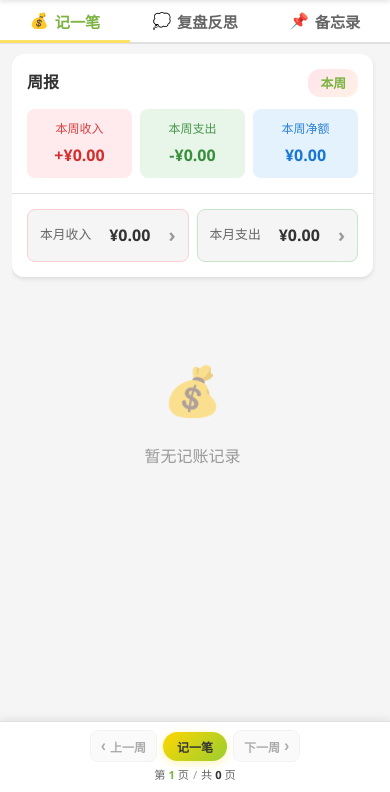
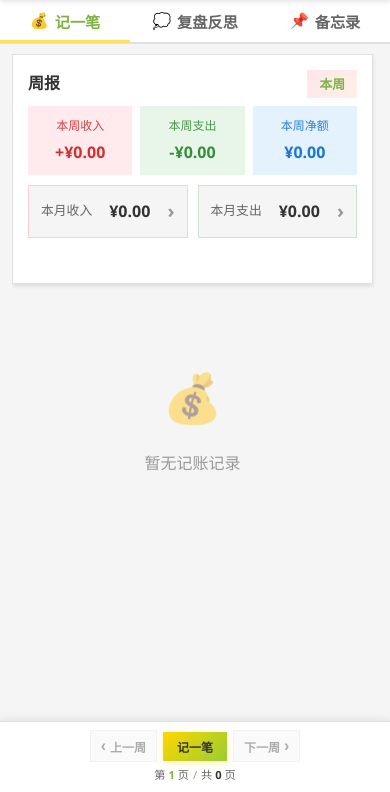
Before and after one commit to Meraki-yi/Memo-System, a FastAPI app: page /app in a window 390 px wide. Shown: the part 52-844 px from the top of the page. Run offline with FastAPI, Linux system fonts and the light colour scheme; the visitor is signed in with stand-in values (Sample User, id 1); data that the repository does not hold is empty; parts of the project's set-up code (start-up, migrations or seed data) failed here and were passed over.

Commit message:
movev1.4

```diff
--- a/frontend/static/css/style.css
+++ b/frontend/static/css/style.css
@@ -456,17 +456,16 @@ body {
     flex-direction: column;
 }
 
-/* 统计区域固定在顶部 */
+/* 统计区域 - 白色直角框风格 */
 #accounting-tab .stats-area {
-    position: sticky;
-    top: 0;
-    z-index: 10;
     background: var(--bg-white);
     margin: 0 0 15px 0;
-    border-radius: var(--radius-md);
+    border-radius: 0;
     box-shadow: var(--shadow-sm);
+    border: 1px solid var(--border-color);
     overflow: visible;
     flex-shrink: 0;
+    position: relative;
 }
 
 /* 移除底部margin，使用padding代替避免滚动时的跳动 */
@@ -514,20 +513,34 @@ body {
     box-shadow: var(--shadow-sm);
     margin-bottom: 15px;
     overflow: hidden;
+    /* 统计区域使用flex布局，使header固定，内容可滚动 */
+    display: flex;
+    flex-direction: column;
+    /* 移除固定高度，使用自适应高度 */
 }
 
 /* 周报模块 */
 .week-report-section {
-    padding: 15px;
-    border-bottom: 1px solid var(--border-color);
-}
-
+    /* 使用flex布局，固定header，滚动内容 */
+    display: flex;
+    flex-direction: column;
+    overflow: hidden;
+}
+
+/* 周报header固定在页面顶部（相对于tab-content-scrollable） */
 .section-header {
     display: flex;
     justify-content: space-between;
     align-items: center;
-    margin-bottom: 12px;
+    padding: 15px 15px 8px 15px;
     gap: 8px;
+    flex-shrink: 0;
+    background: var(--bg-white);
+    /* 固定在容器顶部 */
+    position: sticky;
+    top: 0;
+    z-index: 15;
+    border-radius: 0;
 }
 
 .section-title {
@@ -548,24 +561,37 @@ body {
 .week-badge {
     background: linear-gradient(135deg, #FFE5EC, #FFF0E6);
     padding: 4px 12px;
-    border-radius: 12px;
+    border-radius: 0;
     font-size: 0.8rem;
     font-weight: 600;
     color: var(--primary-dark);
     flex-shrink: 0;
 }
 
+/* 周报内容区域 - 随页面滚动，内容自动向上推移 */
+.week-report-scrollable {
+    /* 不再设置flex: 1和overflow-y，让内容随页面自然滚动 */
+    padding: 0 15px 15px 15px;
+    /* 确保最小高度 */
+    min-height: 0;
+}
+
 .week-report-cards {
     display: grid;
     grid-template-columns: repeat(3, 1fr);
     gap: 10px;
+    margin-bottom: 10px;
+    /* 确保卡片不会被压缩 */
+    flex-shrink: 0;
 }
 
 .week-card {
     padding: 12px 8px;
-    border-radius: var(--radius-sm);
+    border-radius: 0;
     text-align: center;
-    transition: var(--transition);
+    transition: none;
+    border: none;
+    background: #FFEBEE;
 }
 
 .week-card.income {
@@ -596,47 +622,56 @@ body {
 
 /* 月入口模块 */
 .month-entrance-section {
-    padding: 15px;
-}
-
-.month-entrance-cards {
+    padding: 0;
+    border-bottom: none;
+    flex-shrink: 0;
+}
+
+.month-entrance-section .month-entrance-cards {
     display: grid;
     grid-template-columns: repeat(2, 1fr);
     gap: 10px;
+    padding: 0 0 15px 0;
+    flex-shrink: 0;
 }
 
 .month-entrance-card {
     background: var(--bg-light);
     padding: 12px 15px;
-    border-radius: var(--radius-sm);
+    border-radius: 0;
     cursor: pointer;
-    transition: var(--transition);
+    transition: none;
     display: flex;
     align-items: center;
     justify-content: space-between;
     border: 1px solid var(--border-color);
 }
 
+/* 移除active和hover效果 */
 .month-entrance-card:active {
-    transform: scale(0.98);
+    transform: none;
 }
 
 .month-entrance-card.income {
     border-color: #FFCDD2;
 }
 
+/* 移除hover效果 */
 .month-entrance-card.income:hover {
-    border-color: #FF5252;
-    background: #FFEBEE;
+    border-color: #FFCDD2;
+    background: var(--bg-light);
+    box-shadow: none;
 }
 
 .month-entrance-card.expense {
     border-color: #C8E6C9;
 }
 
+/* 移除hover效果 */
 .month-entrance-card.expense:hover {
-    border-color: #4CAF50;
-    background: #E8F5E9;
+    border-color: #C8E6C9;
+    background: var(--bg-light);
+    box-shadow: none;
 }
 
 .month-entrance-label {
@@ -700,7 +735,7 @@ body {
     background: var(--bg-light);
     border: 1px solid var(--border-color);
     padding: 8px 16px;
-    border-radius: var(--radius-sm);
+    border-radius: 0;
     font-size: 0.85rem;
     font-weight: 600;
     cursor: pointer;
@@ -731,7 +767,7 @@ body {
     background: var(--primary-gradient);
     border: none;
     padding: 8px 18px;
-    border-radius: 20px;
+    border-radius: 0;
     font-size: 0.85rem;
     font-weight: 700;
     cursor: pointer;
@@ -1574,12 +1637,20 @@ body {
         display: none;
     }
 
-    /* 移动端统计区域固定 */
+    /* 移动端统计区域 - 白色直角框风格 */
     #accounting-tab .stats-area {
-        position: sticky;
-        top: 0;
-        z-index: 10;
+        position: relative;
         background: var(--bg-white);
+    }
+
+    /* 移动端周报模块 - 移除固定高度 */
+    .week-report-section {
+        /* 移除max-height，让内容自然撑开 */
+    }
+
+    /* 移动端周报内容区域 */
+    .week-report-scrollable {
+        /* 随页面滚动，不需要特殊处理 */
     }
 
     .week-report-cards {
@@ -1600,6 +1671,17 @@ body {
 
     .month-entrance-card {
         padding: 10px 12px;
+    }
+
+    /* 移动端隐藏可滚动区域的滚动条 */
+    .week-report-scrollable::-webkit-scrollbar {
+        width: 0;
+        background: transparent;
+    }
+
+    .week-report-scrollable {
+        -ms-overflow-style: none;
+        scrollbar-width: none;
     }
 
     .login-box {
@@ -1688,12 +1770,15 @@ body {
         display: none;
     }
 
-    /* 小屏幕统计区域固定 */
+    /* 小屏幕统计区域 - 白色直角框风格 */
     #accounting-tab .stats-area {
-        position: sticky;
-        top: 0;
-        z-index: 10;
+        position: relative;
         background: var(--bg-white);
+    }
+
+    /* 小屏幕周报模块 - 移除固定高度 */
+    .week-report-section {
+        /* 移除max-height，让内容自然撑开 */
     }
 
     .week-date-range {
--- a/frontend/templates/index.html
+++ b/frontend/templates/index.html
@@ -58,11 +58,14 @@
                         <div class="stats-area" id="statsArea">
                             <!-- 周报模块 -->
                             <div class="week-report-section">
+                                <!-- 周报header固定不动 -->
                                 <div class="section-header">
                                     <h3 class="section-title">周报</h3>
                                     <span class="week-date-range" id="weekDateRangeHeader">12月22日 - 12月28日</span>
                                     <span class="week-badge" id="currentWeekBadge">本周</span>
                                 </div>
+                                <!-- 可滚动内容区域 -->
+                                <div class="week-report-scrollable">
                                     <div class="week-report-cards">
                                         <div class="week-card income">
                                             <div class="week-card-label">本周收入</div>
@@ -75,7 +78,6 @@
                                         <div class="week-card net">
                                             <div class="week-card-label">本周净额</div>
                                             <div class="week-card-amount" id="weekNet">¥0.00</div>
-                                    </div>
                                         </div>
                                     </div>
 
@@ -91,6 +93,8 @@
                                                 <div class="month-entrance-label">本月支出</div>
                                                 <div class="month-entrance-amount" id="monthExpense">¥0.00</div>
                                                 <div class="month-entrance-arrow">›</div>
+                                            </div>
+                                        </div>
                                     </div>
                                 </div>
                             </div>
```
Also changed, not shown: other parts of frontend/static/css/style.css (+41 -13 lines), database/migration_add_mood.sql (deleted, +0 -21 lines). Lines whose indentation alone changed are shown as unchanged.
